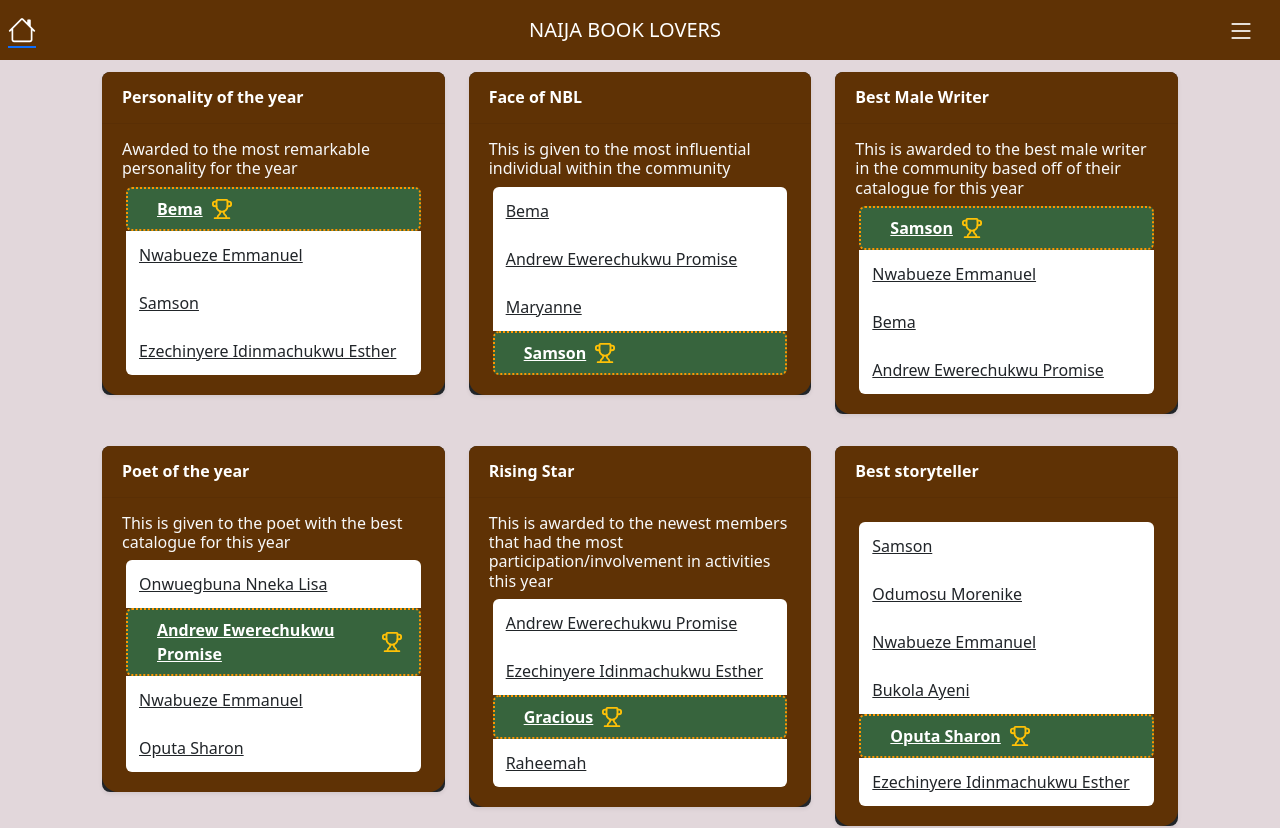
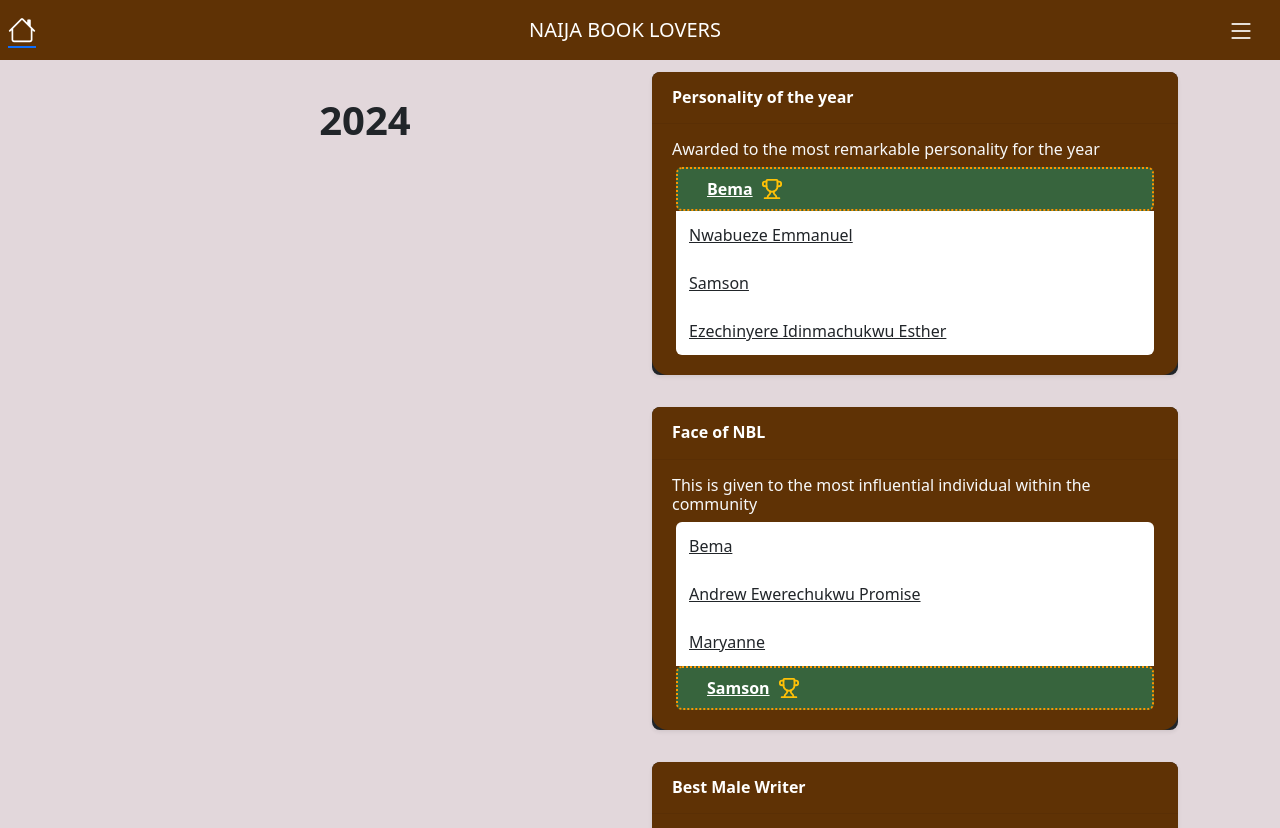
Before and after one commit to emmanw3l/nbl-v2.0, a React (Vite) app: page /awards in a window 1280 px wide. Shown: the top 828 px of the page. Built offline with nearby package versions, Linux system fonts and the light colour scheme.

Commit message:
adding smooth scrolling to the root element and search bar to every component

```diff
--- a/src/App.css
+++ b/src/App.css
@@ -6,6 +6,9 @@
     --primary-color-1: #e2d7db;
 
 }
+html{
+    scroll-behavior: smooth;
+}
 body {
     background-color: var(--bs-body-bg);
     overflow-x: hidden;
--- a/src/Home.tsx
+++ b/src/Home.tsx
@@ -82,7 +82,7 @@ export default function Home() {
             </Link>
 
             <p className="text-muted mb-3">
-              <span className="cap">{randomPrompt.month}</span> {randomPrompt.year}
+              <span className="cap"></span>{randomPrompt.month} {randomPrompt.year}
             </p>
 
             {/* Preview first two lines */}
--- a/src/awards/awardViewer.tsx
+++ b/src/awards/awardViewer.tsx
@@ -35,7 +35,8 @@ export default function AwardsAccordion2024() {
       exit={{ opacity: 0, y: -30 }}
       transition={{ duration: 0.5 }}
     >
-      {/* <h1 className="mb-4 text-center mt-4 fw-bold">2024</h1> */}
+            <h1 className="mb-4 text-center mt-4 fw-bold">2024</h1>
+
 
       <div className="accordion">
         {awardCategories.map((award) => (
--- a/src/profiles/profile.tsx
+++ b/src/profiles/profile.tsx
@@ -17,6 +17,7 @@ import { ArrowUp } from "lucide-react";
 import Footer from "../components/footer/footer";
 import { awardCategories } from "../awards/awardCategories";
 import { awardCategories2023 } from "../awards/awardCategories2023";
+import Search from "../components/search/search";
 
 // Merge all prompts into one array
 const allPrompts = [
@@ -252,7 +253,7 @@ export default function Profiles() {
           </div>
         </div>
       </div>
-
+      <Search />
       <div className="container py-4 mt-5">
         <h1 className="mt-4 text-center ">AUTHOR PROFILES</h1>
 
--- a/src/prompts/2024promptPage.tsx
+++ b/src/prompts/2024promptPage.tsx
@@ -6,6 +6,7 @@ import { ArrowUp } from "lucide-react";
 import Footer from "../components/footer/footer";
 import { PromptViewerOctober2024 } from "./pagetext";
 import PromptNav from "./promptNav";
+import Search from "../components/search/search";
 
 const pageVariants = {
   initial: { opacity: 0, y: 20 },
@@ -52,7 +53,7 @@ export default function PromptsPage2024() {
       transition={{ duration: 0.5 }}
     >
     <PromptNav/>
-
+      <Search/>
 
       <button
         onClick={scrollToTop}
--- a/src/prompts/mainPromptPage.tsx
+++ b/src/prompts/mainPromptPage.tsx
@@ -15,6 +15,7 @@ import { useEffect, useState } from "react";
 import { ArrowUp } from "lucide-react";
 import Footer from "../components/footer/footer";
 import PromptNav from "./promptNav";
+import Search from "../components/search/search";
 // import { ArrowUp } from "react-bootstrap-icons";
 
 const pageVariants = {
@@ -56,6 +57,7 @@ export default function PromptsPage() {
       transition={{ duration: 0.5 }}
     >
       <PromptNav />
+      <Search/>
       {/* <Carousel1 /> */}
 
       <button
```
